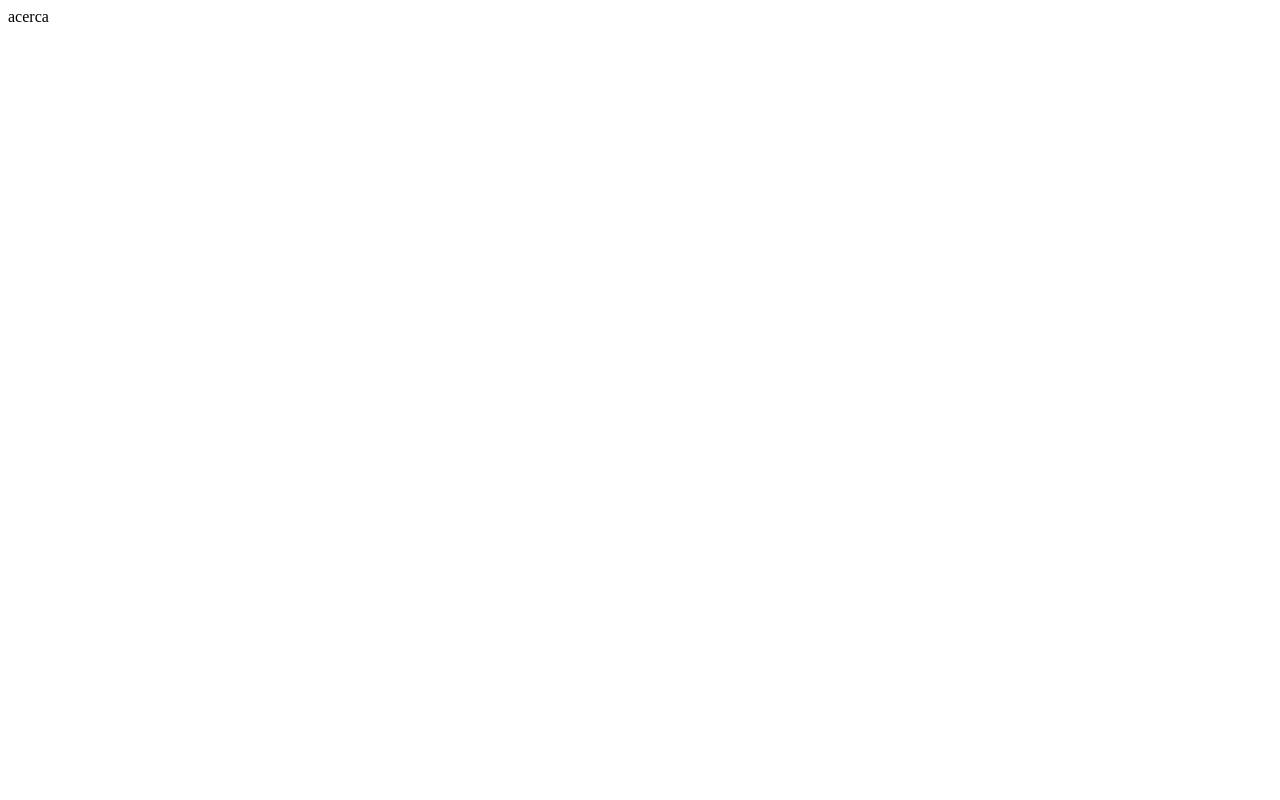
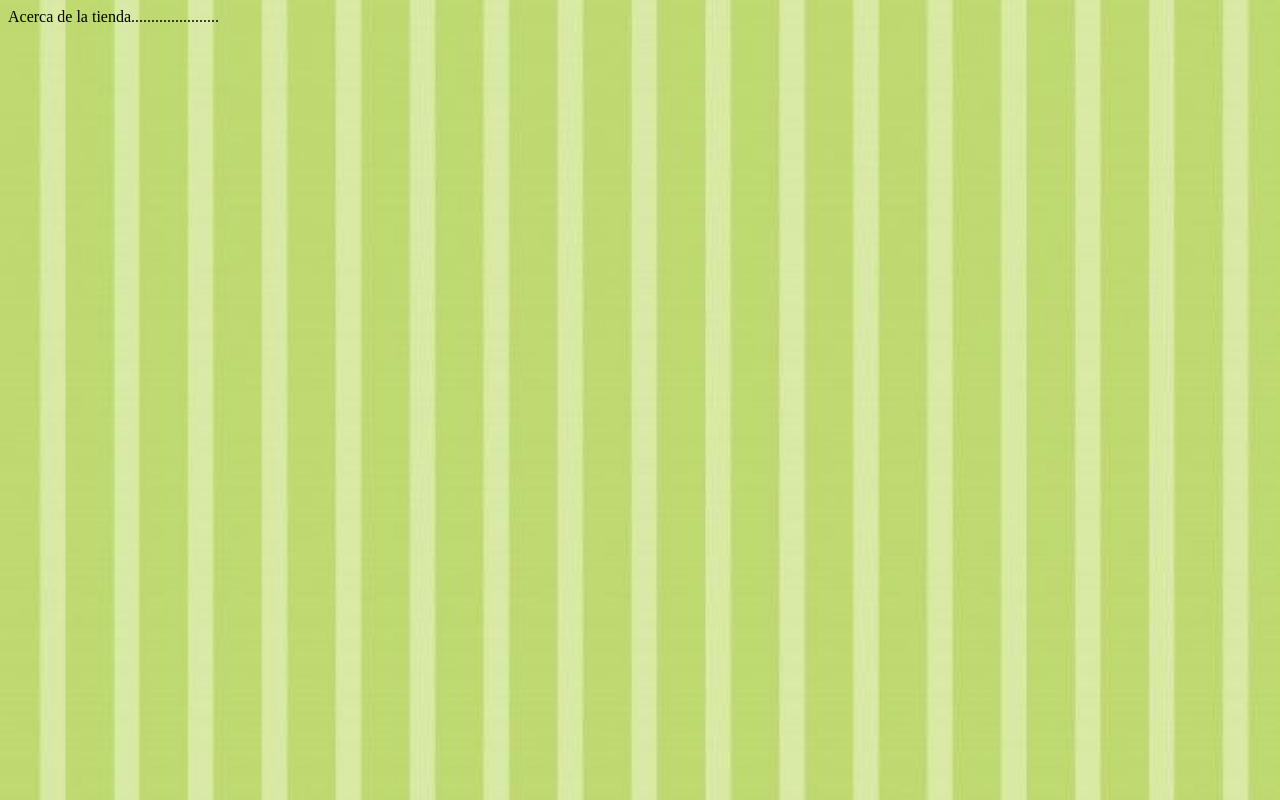
Before and after one commit to oscar-esteban/LTAW-Practicas, a plain HTML site: page P1/acerca.html in a window 1280 px wide. Drawn offline with Linux system fonts and the light colour scheme.

Commit message:
paginas de relleno

```diff
--- a/P1/acerca.html
+++ b/P1/acerca.html
@@ -3,10 +3,10 @@
 <html>
   <head>
     <meta charset="utf-8">
-    <title>acerca</title>
-    <!-- <link rel="stylesheet" href="styles/home.css"> -->
+    <title>Acerca de</title>
+    <link rel="stylesheet" href="style.css">
   </head>
   <body>
-    <div>acerca</div>
+    <div>Acerca de la tienda......................</div>
   </body>
 </html>
```
Also changed, not shown: P1/contacto.html (+3 -3 lines).
